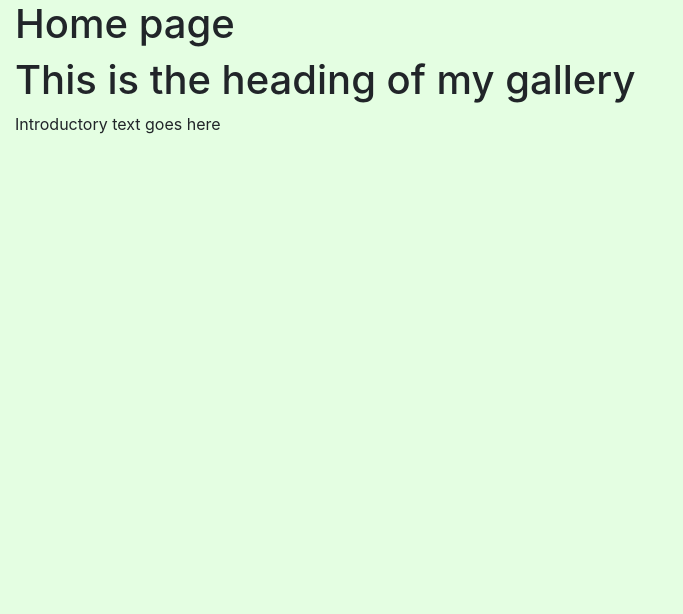
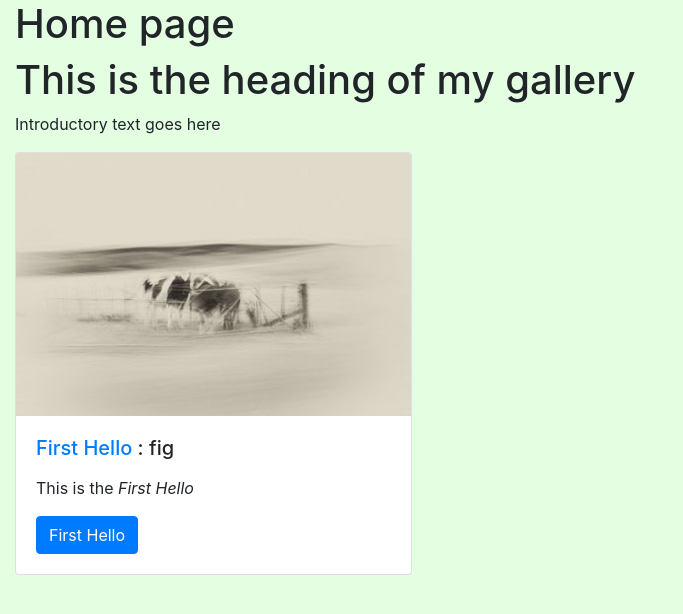
Before and after one commit to grafixgeek/gallery, a Jekyll site: the page built from index.html, in a window 1280 px wide. Shown: the top 614 px of the page, without its empty margins (0-683 px from the left). Built offline with Jekyll 4.4.1, drawn with Linux system fonts in a browser that asks for light colours.

Commit message:
Update index.html

```diff
--- a/index.html
+++ b/index.html
@@ -8,7 +8,7 @@ title: Home page
 
 <div class="row">
   {% for post in site.posts %}
-  {% if page.fruit == "fig" %}
+  {% if post.fruit == "fig" %}
   <div class="col-12 col-sm-4">
 
 <div class="card" >
```
